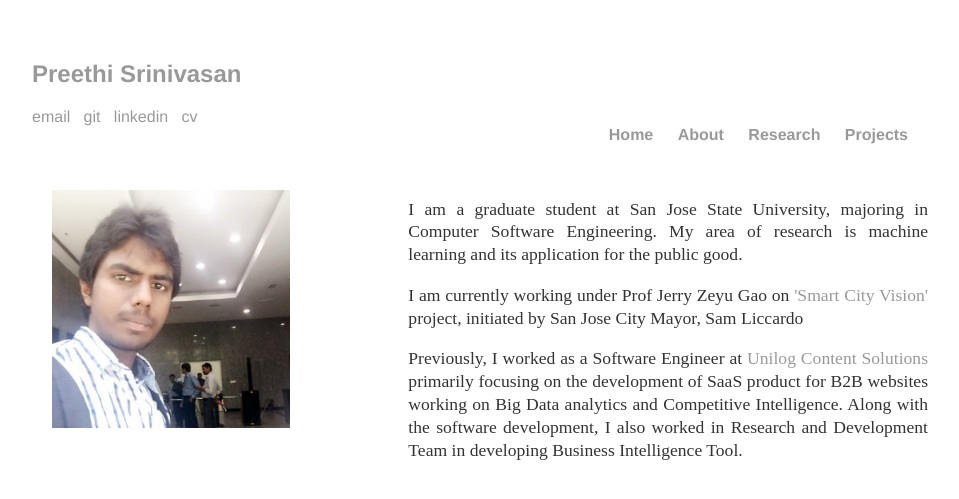
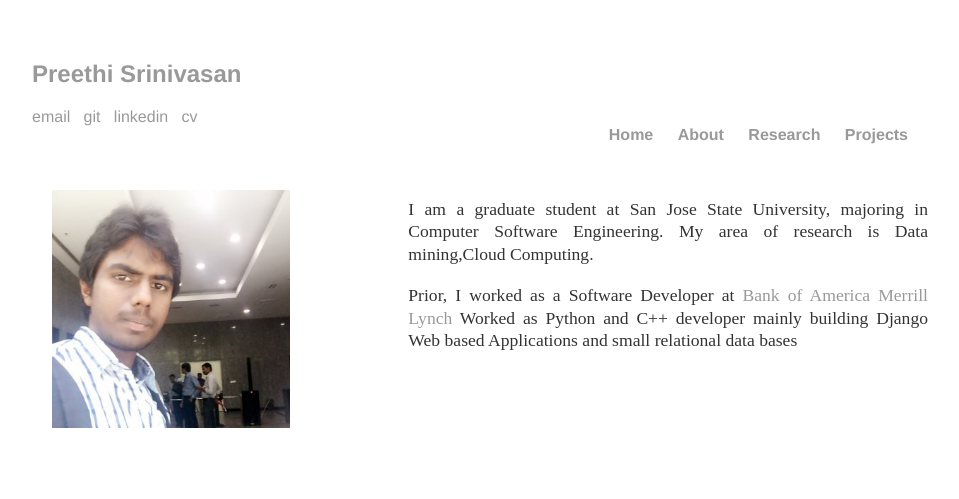
Before and after one commit to mrajesh971/mrajesh971.github.io, a Jekyll site: the page built from index.html, in a window 1280 px wide. Shown: the top 499 px of the page, without its empty margins (160-1119 px from the left). Built offline with Jekyll 4.4.1, drawn with Linux system fonts in a browser that asks for light colours.

Commit message:
Update index.html

```diff
--- a/index.html
+++ b/index.html
@@ -10,9 +10,10 @@ title: Preethi Srinivasan
 
 <div style="width: 58%; float:right;  position: relative;">
   <br>
-  <p>I am a graduate student at San Jose State University, majoring in Computer Software Engineering. My area of research is machine learning and its application for the public good.</p>
+  <p>I am a graduate student at San Jose State University, majoring in Computer Software Engineering. My area of research is Data mining,Cloud Computing.</p>
 
-  <p>I am currently working under Prof Jerry Zeyu Gao on <a href=http://www.sanjoseca.gov/index.aspx?NID=5289"">'Smart City Vision'  </a> project, initiated by San Jose City Mayor, Sam Liccardo </p>
 
-  <p>Previously, I worked as a Software Engineer at <a href="https://www.unilogcorp.com/"> Unilog Content Solutions </a> primarily focusing on the development of SaaS product for B2B websites working on Big Data analytics and Competitive Intelligence. Along with the software development, I also worked in Research and Development Team in developing Business Intelligence Tool.</p>
+  <p>Prior, I worked as a Software Developer at <a href="https://www.bofaml.com/content/boaml/en_us/home.html"> Bank of America Merrill Lynch
+    </a> Worked as Python and C++ developer mainly building Django Web based Applications and small relational data bases
+    </p>
 </div>
```
Also changed, not shown: other parts of index.html (+1 -1 lines).
